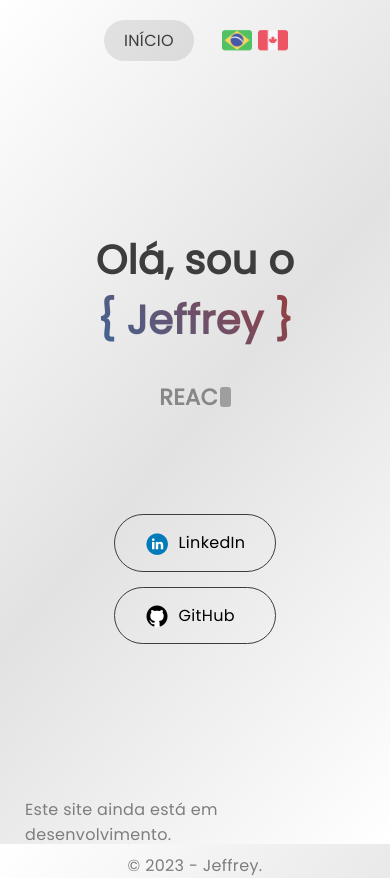
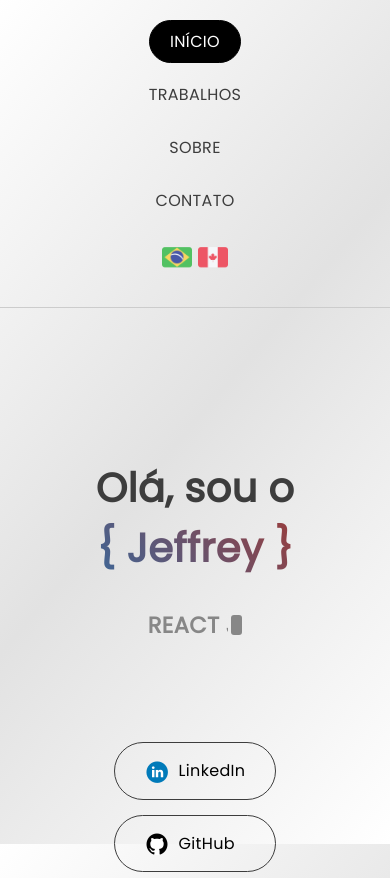
Before and after one commit to jeffreyalvr/meu-portfolio, a React (Vite) app: page / in a window 390 px wide. Shown: the top 878 px of the page. Built offline with nearby package versions, Linux system fonts and the light colour scheme.

Commit message:
Cria o nav e melhora a responsividade dele

```diff
--- a/src/components/Footer/index.jsx
+++ b/src/components/Footer/index.jsx
@@ -2,15 +2,10 @@ import React from "react";
 
 import "./styles.css";
 
-const Footer = ({ lang, book }) => {
+const Footer = () => {
   return (
     <footer className="move-up">
       <div className="col">
-        <span>
-          {lang === "pt-br"
-            ? book.pt_br.hero.index.hero_footer_span
-            : book.en_ca.hero.index.hero_footer_span}
-        </span>
         <span>&copy; 2023 - Jeffrey.</span>
       </div>
     </footer>
--- a/src/components/Hero/index.jsx
+++ b/src/components/Hero/index.jsx
@@ -39,7 +39,7 @@ const Hero = ({ children }) => {
           <Button text="GitHub" icon={github} url={github_url} />
         </div>
 
-        <Footer book={book} lang={lang} />
+        <Footer />
       </div>
     </div>
   );
--- a/src/components/Nav/index.jsx
+++ b/src/components/Nav/index.jsx
@@ -29,6 +29,21 @@ const Nav = () => {
             ? book.pt_br.nav.index.nav_item_homepage
             : book.en_ca.nav.index.nav_item_homepage}
         </div>
+        <div className="item">
+          {lang === "pt-br"
+            ? book.pt_br.nav.index.nav_item_work
+            : book.en_ca.nav.index.nav_item_work}
+        </div>
+        <div className="item">
+          {lang === "pt-br"
+            ? book.pt_br.nav.index.nav_item_about
+            : book.en_ca.nav.index.nav_item_about}
+        </div>
+        <div className="item">
+          {lang === "pt-br"
+            ? book.pt_br.nav.index.nav_item_contact
+            : book.en_ca.nav.index.nav_item_contact}
+        </div>
       </div>
       <div className="languages">
         <div
--- a/src/components/Nav/styles.css
+++ b/src/components/Nav/styles.css
@@ -5,8 +5,9 @@ nav {
   display: flex;
   flex-direction: row;
   align-items: center;
-  justify-content: flex-end;
+  justify-content: center;
   padding: 0 50px;
+  gap: 30px;
 }
 
 nav .links,
@@ -19,7 +20,7 @@ nav .links,
 }
 
 nav .links {
-  margin: 0 20px 0 0;
+  gap: 10px;
 }
 
 nav .languages .item {
@@ -36,32 +37,44 @@ nav .languages .item img {
 }
 
 nav .links .item {
-  padding: 8px 20px;
-  margin: 0 5px;
   color: #3d3d3d;
+  border: 1px solid transparent;
   background-color: transparent;
   border-radius: 50px;
   text-transform: uppercase;
   transition: ease-in 0.2s;
+  padding: 8px 20px;
 }
 
 nav .links .item.active {
-  background-color: #7d7d7d30;
-  color: #3d3d3d;
+  background-color: #000;
+  color: #fff;
+  cursor: default !important;
+  border: 1px solid #000;
 }
 
 nav .links .item:hover {
-  background-color: #49494930;
+  border: 1px solid #000;
+  cursor: pointer;
 }
 
-nav .links .item a:link,
-nav .links .item a:visited,
-nav .links .item a:active {
+nav .links .item a:hover {
   color: #fff;
 }
 
-nav .links .item a:hover {
-  color: #000;
+@media screen and (max-width: 900px) {
+  nav {
+    flex-direction: column;
+    height: auto;
+    gap: 15px;
+    border-bottom: 1px solid #ccc;
+    padding: 20px 0 30px 0;
+  }
+
+  nav .links {
+    flex-direction: column;
+    height: 100%;
+  }
 }
 
 @media screen and (max-width: 550px) {
--- a/src/language/book.json
+++ b/src/language/book.json
@@ -5,7 +5,10 @@
     },
     "nav": {
       "index": {
-        "nav_item_homepage": "início"
+        "nav_item_homepage": "início",
+        "nav_item_work": "trabalhos",
+        "nav_item_about": "sobre",
+        "nav_item_contact": "contato"
       }
     },
     "hero": {
@@ -21,13 +24,15 @@
     },
     "nav": {
       "index": {
-        "nav_item_homepage": "home"
+        "nav_item_homepage": "home",
+        "nav_item_work": "work",
+        "nav_item_about": "about",
+        "nav_item_contact": "contact"
       }
     },
     "hero": {
       "index": {
-        "hero_h1": "Hi, I'm",
-        "hero_footer_span": "This website is still under development."
+        "hero_h1": "Hi, I'm"
       }
     }
   }
```
